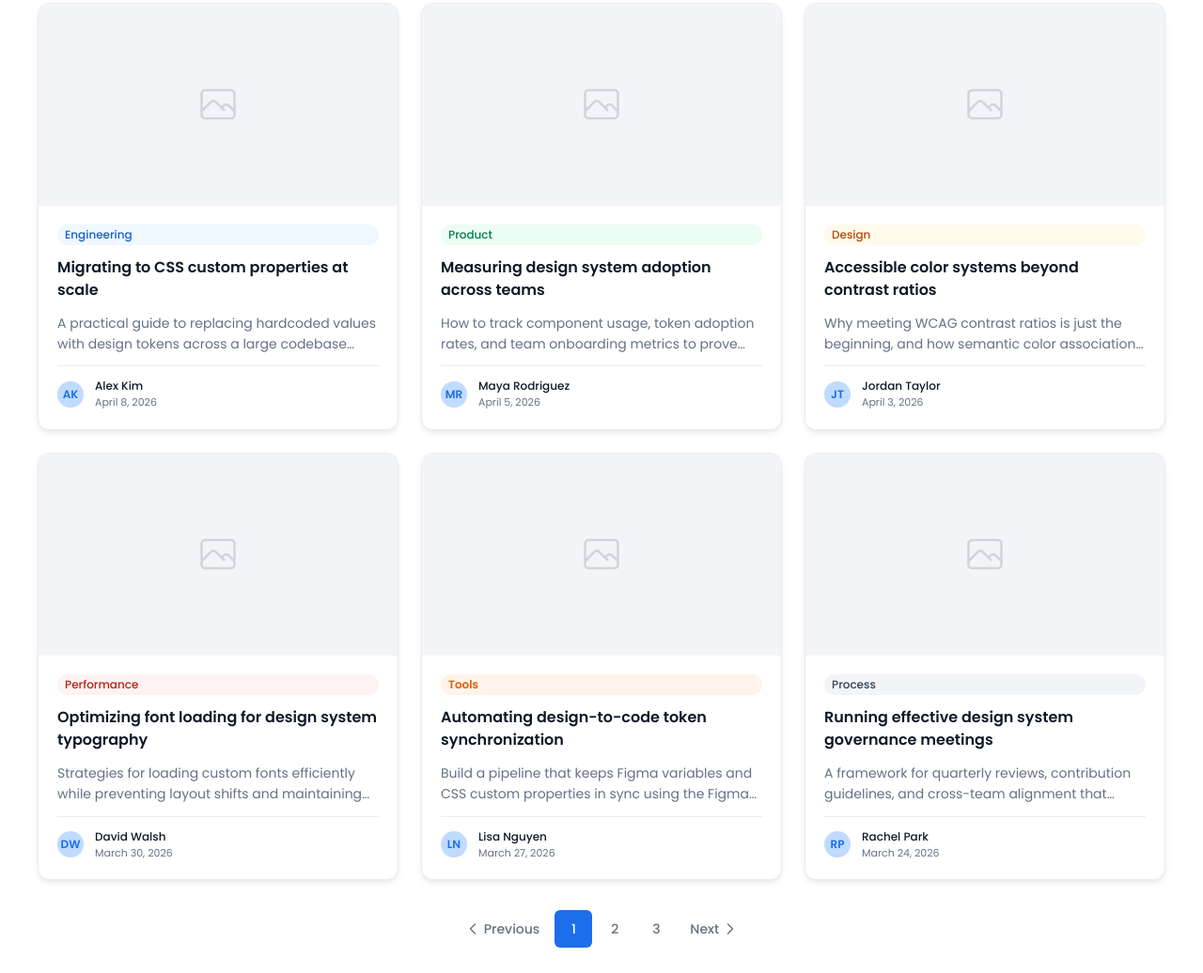
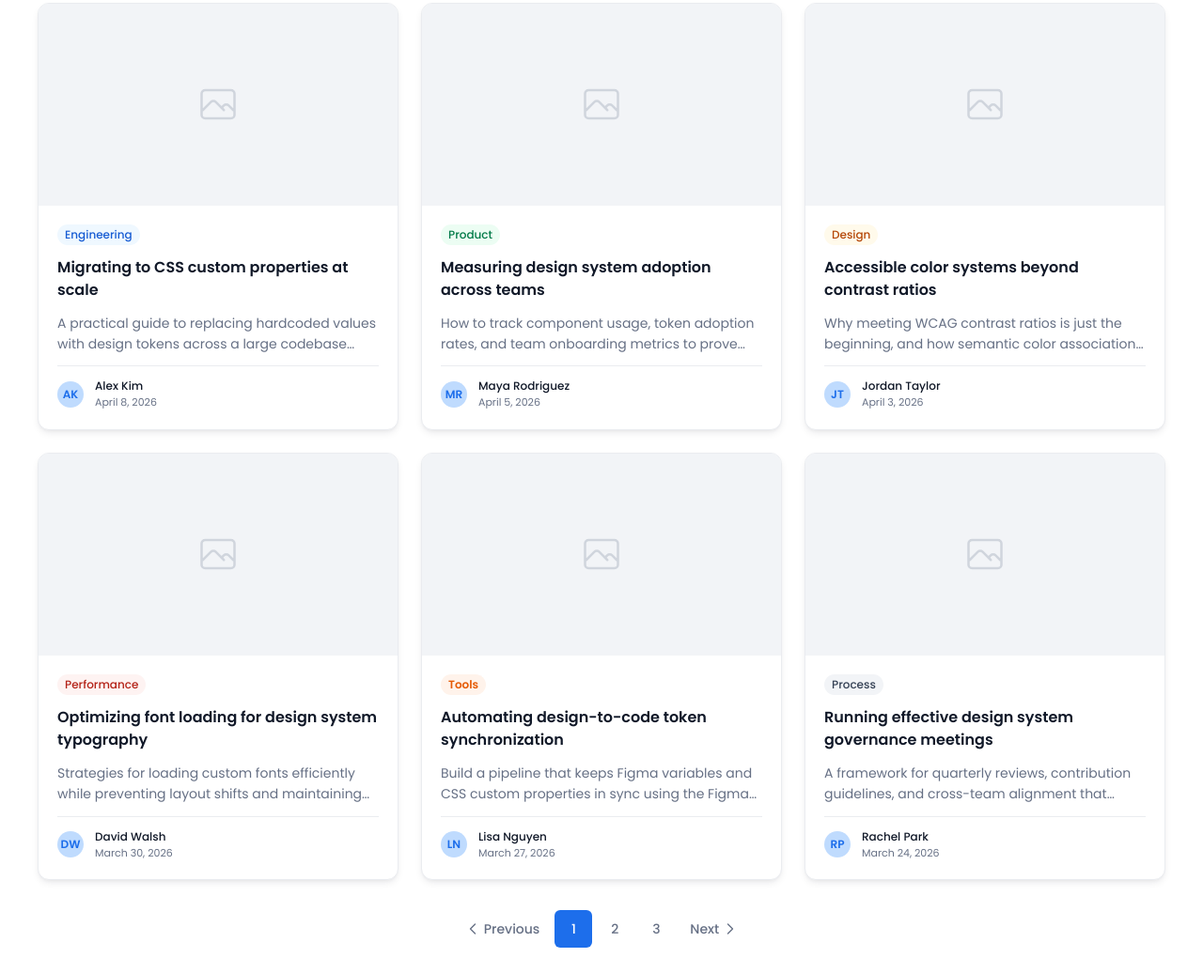
Before and after one commit to gravitano/morpheme-design-skill, a plain HTML site: page examples/blog/index.html in a window 1280 px wide. Shown: the part 888-1924 px from the top of the page at 94% size. Drawn offline with Linux system fonts and the light colour scheme.

Commit message:
Fix blog card badge stretching to full width
Badge inside flex column card body was stretching. Add align-self:
flex-start to keep pill shape.

Co-Authored-By: Claude Opus 4.6 (1M context) <noreply@anthropic.com>

```diff
--- a/examples/blog/styles.css
+++ b/examples/blog/styles.css
@@ -707,6 +707,10 @@ ul, ol { list-style: none; }
   gap: var(--space-3);
 }
 
+.article-card-body .badge {
+  align-self: flex-start;
+}
+
 .article-card-title {
   font-size: var(--text-md);
   font-weight: 600;
```
